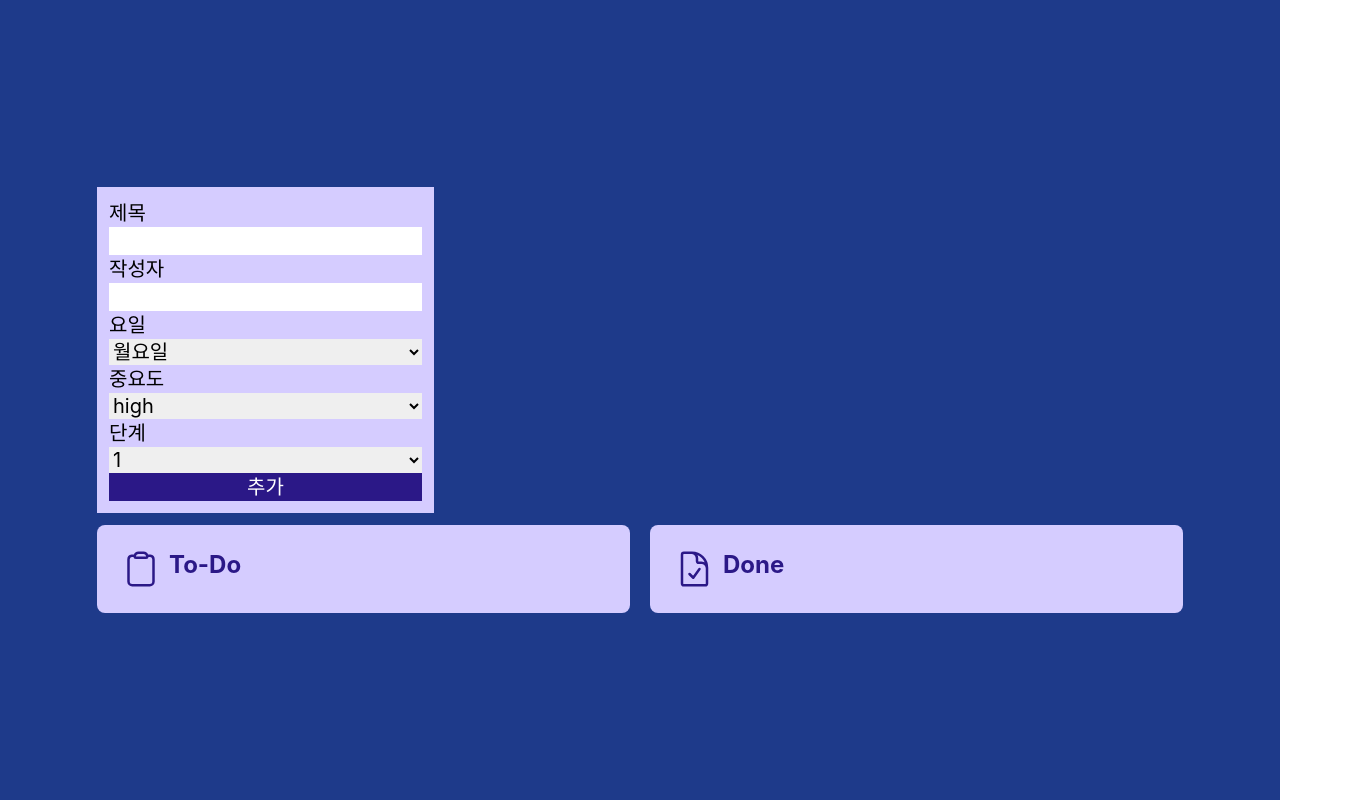
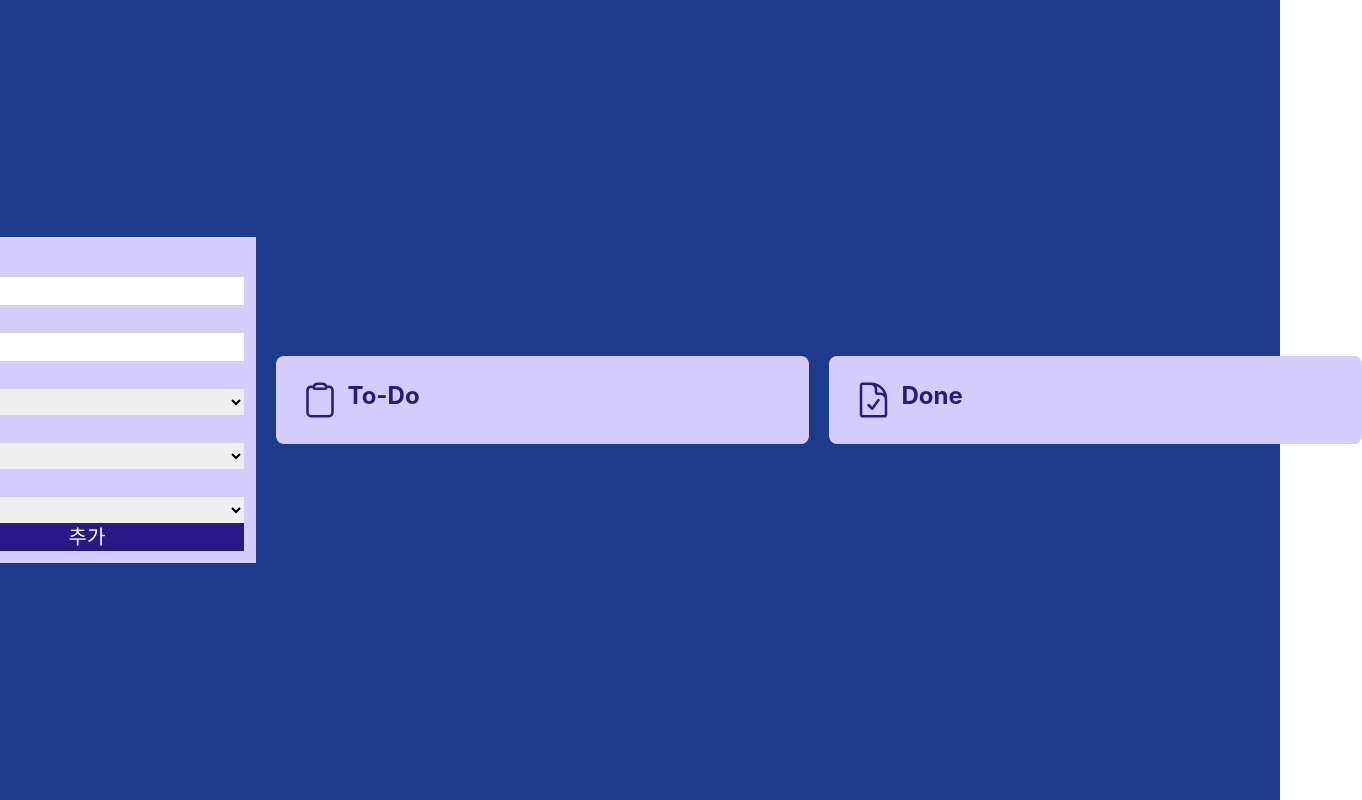
Before and after one commit to lindychi/frontend-bootcamp, a React (Create React App) app: page / in a window 1280 px wide. Shown: the whole page, 1362 px wide, since content can reach past the window. Built offline with nearby package versions, Linux system fonts and the light colour scheme.

Commit message:
header 분리

```diff
--- a/src/App.tsx
+++ b/src/App.tsx
@@ -1,18 +1,15 @@
 import React, { useState, useEffect } from "react";
 import "./App.css";
-import { Date, Level, todoData as originTodoData, Priority, TodoItem } from "./consts/todoList";
+import { Date, Level, todoData as originTodoData, Priority, TodoItem, TodoItemRequest } from "./consts/todoList";
 import clsx from 'clsx';
+import TodoHeader from "./components/TodoHeader";
 
 
 
 
 
 function App() {
-  const [title, setTitle] = useState("");
-  const [author, setAuthor] = useState("");
-  const [dueDate, setDueDate] = useState("Mon");
-  const [priority, setPriority] = useState<Priority>("high");
-  const [level, setLevel] = useState(1);
+
 
   const [todoData, setTodoData] = useState<TodoItem[]>(() => {
     // localStorage에서 데이터 불러오기
@@ -24,89 +21,26 @@ function App() {
   const todoList = todoData.filter((item) => item.progress === "TODO");
   const doneList = todoData.filter((item) => item.progress === "DONE");
 
+  const handleDelete = (deleteId: number) => {
+    // Todo 또는 Done 항목 삭제
+    setTodoData((prev) => prev.filter((prevItem) => prevItem.id !== deleteId));
+  };
+
   useEffect(() => {
     localStorage.setItem("todoData", JSON.stringify(todoData));
   }, [todoData]);
 
-  const dateList = [
-  { key: "Mon", value: "월요일"} ,
-  { key: "Tue", value: "화요일"} ,
-  { key: "Wed", value: "수요일"} ,
-  { key: "Thu", value: "목요일"} ,
-  { key: "Fri", value: "금요일"} ,
-  { key: "Sat", value: "토요일"} ,
-  { key: "Sun", value: "일요일"} , ] ;
+  const handleAddTodo = (todo: TodoItemRequest) => {
+    setTodoData([...todoData, {...todo, id: todoData.length + 1}])}
 
 
 
 
   return <div className="bg-blue-900 w-full min-h-screen h-full flex flex-row justify-center items-center gap-5 ">
+    <TodoHeader handleAddTodo={handleAddTodo}/>
 
 <div className="flex flex-col gap-3">
-<div className="p-3 bg-blue-100 h-fit w-fit flex flex-col text-xl">
-제목{""} <input
-type= "text"
-value ={title}
-onChange={(event) => setTitle(event.target.value)} />
-작성자{""} <input
-type= "text"
-value ={author}
-onChange={(event) => setAuthor(event.target.value)} />
-요일{""}
-<select onChange={(e) => setDueDate(e.target.value)}
-value={dueDate}>
-  {dateList.map((item)=> (<option value={item.key}>{item.value}</option>))}
-</select>
-중요도 {""}
-<select
-value= {priority}
-onChange={(event) => setPriority(event.target.value as Priority)} >
-  <option value="high">high</option>
-  <option value="medium">medium</option>
-  <option value="low">low</option>
-</select>
-단계 {""}
-<select
-value= {level}
-onChange={(event) => setLevel(Number(event.target.value))} >
-  <option value={1}>1</option>
-  <option value={2}>2</option>
-  <option value={3}>3</option>
-</select>
 
-
-<button className="bg-blue-800 text-white"
-onClick={() => {
-  console.log({title,
-    progress: "TODO",
-    level : level as Level,
-    priority : priority,
-    dueDate: dueDate as Date,
-    author, })
-  setTodoData([
-    ...todoData,{
-      id: todoData.length + 1,
-      title,
-    progress: "TODO",
-    level : level as Level,
-    priority : priority,
-    dueDate: dueDate as Date,
-    author, },
-  ])
-  setTitle("")
-  setAuthor("")
-  setDueDate("Mon")
-  setPriority("high")
-  setLevel(1);
-  }}
->
-추가
-</button>
-
-
-
-
-</div>
 
 
 <div className="flex flex-row gap-5">
@@ -124,34 +58,34 @@ onClick={() => {
     <div className="flex flex-row justify-between">
       <div className="flex flex-row gap-2">
         <div className={clsx('p-2 rounded-md', {
-        'bg-priority-high': item.priority.toLowerCase() === 'high',
-        'bg-priority-medium': item.priority.toLowerCase() === 'medium',
-        'bg-priority-low': item.priority.toLowerCase() === 'low',
+        'bg-priority-high': item.priority === 'high',
+        'bg-priority-medium': item.priority === 'medium',
+        'bg-priority-low': item.priority === 'low',
         })}>{item.dueDate}</div>
         <div className="flex flex-row gap-2" >
           <svg xmlns="http://www.w3.org/2000/svg" width="24" height="24" viewBox="0 0 24 24" fill="none">
           <path d="M0 6H20C22.2091 6 24 7.79086 24 10V14.5714C24 16.465 22.465 18 20.5714 18H12C5.37258 18 0 12.6274 0 6Z"
           className={clsx({
-            'fill-priority-high': item.priority.toLowerCase() === 'high',
-            'fill-priority-medium': item.priority.toLowerCase() === 'medium',
-            'fill-priority-low': item.priority.toLowerCase() === 'low',
+            'fill-priority-high': item.priority === 'high',
+            'fill-priority-medium': item.priority === 'medium',
+            'fill-priority-low': item.priority === 'low',
             })}/>
           </svg>
           <svg xmlns="http://www.w3.org/2000/svg" width="24" height="24" viewBox="0 0 24 24" fill="none">
           <path d="M0 6H20C22.2091 6 24 7.79086 24 10V14.5714C24 16.465 22.465 18 20.5714 18H12C5.37258 18 0 12.6274 0 6Z"
           className={clsx({
-            'fill-priority-high': item.priority.toLowerCase() === 'high',
-            'fill-priority-medium': item.priority.toLowerCase() === 'medium',
-            'fill-priority-low': item.priority.toLowerCase() === 'low',
+            'fill-priority-high': item.priority === 'high',
+            'fill-priority-medium': item.priority === 'medium',
+            'fill-priority-low': item.priority === 'low',
             'fill-priority-inactive': item.level === 1
             })}/>
           </svg>
           <svg xmlns="http://www.w3.org/2000/svg" width="24" height="24" viewBox="0 0 24 24" fill="none">
           <path d="M0 6H20C22.2091 6 24 7.79086 24 10V14.5714C24 16.465 22.465 18 20.5714 18H12C5.37258 18 0 12.6274 0 6Z"
           className={clsx({
-            'fill-priority-high': item.priority.toLowerCase() === 'high',
-            'fill-priority-medium': item.priority.toLowerCase() === 'medium',
-            'fill-priority-low': item.priority.toLowerCase() === 'low',
+            'fill-priority-high': item.priority === 'high',
+            'fill-priority-medium': item.priority === 'medium',
+            'fill-priority-low': item.priority === 'low',
             '!fill-priority-inactive': item.level === 1 || item.level === 2,
             })}/>
           </svg>
@@ -173,6 +107,12 @@ onClick={() => {
           >
             완료
           </button>
+          <button
+        className="text-white bg-red-500 p-2"
+        onClick={() => handleDelete(item.id)}
+      >
+        삭제
+      </button>
 
     </div>
   </div>
@@ -190,34 +130,34 @@ onClick={() => {
     <div className="flex flex-row justify-between">
       <div className="flex flex-row gap-2">
         <div className={clsx('p-2 rounded-md', {
-        'bg-priority-high': item.priority.toLowerCase() === 'high',
-        'bg-priority-medium': item.priority.toLowerCase() === 'medium',
-        'bg-priority-low': item.priority.toLowerCase() === 'low',
+        'bg-priority-high': item.priority === 'high',
+        'bg-priority-medium': item.priority === 'medium',
+        'bg-priority-low': item.priority === 'low',
         })}>{item.dueDate}</div>
         <div className="flex flex-row gap-2" >
           <svg xmlns="http://www.w3.org/2000/svg" width="24" height="24" viewBox="0 0 24 24" fill="none">
           <path d="M0 6H20C22.2091 6 24 7.79086 24 10V14.5714C24 16.465 22.465 18 20.5714 18H12C5.37258 18 0 12.6274 0 6Z"
           className={clsx({
-            'fill-priority-high': item.priority.toLowerCase() === 'high',
-            'fill-priority-medium': item.priority.toLowerCase() === 'medium',
-            'fill-priority-low': item.priority.toLowerCase() === 'low',
+            'fill-priority-high': item.priority === 'high',
+            'fill-priority-medium': item.priority === 'medium',
+            'fill-priority-low': item.priority === 'low',
             })}/>
           </svg>
           <svg xmlns="http://www.w3.org/2000/svg" width="24" height="24" viewBox="0 0 24 24" fill="none">
           <path d="M0 6H20C22.2091 6 24 7.79086 24 10V14.5714C24 16.465 22.465 18 20.5714 18H12C5.37258 18 0 12.6274 0 6Z"
           className={clsx({
-            'fill-priority-high': item.priority.toLowerCase() === 'high',
-            'fill-priority-medium': item.priority.toLowerCase() === 'medium',
-            'fill-priority-low': item.priority.toLowerCase() === 'low',
+            'fill-priority-high': item.priority === 'high',
+            'fill-priority-medium': item.priority === 'medium',
+            'fill-priority-low': item.priority === 'low',
             'fill-priority-inactive': item.level === 1
             })}/>
           </svg>
           <svg xmlns="http://www.w3.org/2000/svg" width="24" height="24" viewBox="0 0 24 24" fill="none">
           <path d="M0 6H20C22.2091 6 24 7.79086 24 10V14.5714C24 16.465 22.465 18 20.5714 18H12C5.37258 18 0 12.6274 0 6Z"
           className={clsx({
-            'fill-priority-high': item.priority.toLowerCase() === 'high',
-            'fill-priority-medium': item.priority.toLowerCase() === 'medium',
-            'fill-priority-low': item.priority.toLowerCase() === 'low',
+            'fill-priority-high': item.priority === 'high',
+            'fill-priority-medium': item.priority === 'medium',
+            'fill-priority-low': item.priority === 'low',
             '!fill-priority-inactive': item.level === 1 || item.level === 2,
             })}/>
           </svg>
@@ -238,6 +178,12 @@ onClick={() => {
           >
             복구
           </button>
+          <button
+        className="text-white bg-red-500 p-2"
+        onClick={() => handleDelete(item.id)}
+      >
+        삭제
+      </button>
     </div>
   </div>
   )}
--- /dev/null
+++ b/src/components/TodoHeader.tsx
@@ -0,0 +1,91 @@
+import React, { useState } from 'react'
+import { Date, Level, Priority, TodoItemRequest } from '../consts/todoList';
+
+type Props = { handleAddTodo : (todo: TodoItemRequest) => void } ;
+
+export default function TodoHeader({ handleAddTodo }: Props) {
+    const [title, setTitle] = useState("");
+    const [author, setAuthor] = useState("");
+    const [dueDate, setDueDate] = useState("Mon");
+    const [priority, setPriority] = useState<Priority>("high");
+    const [level, setLevel] = useState(1);
+
+    const dateList = [
+      { key: "Mon", value: "월요일"} ,
+      { key: "Tue", value: "화요일"} ,
+      { key: "Wed", value: "수요일"} ,
+      { key: "Thu", value: "목요일"} ,
+      { key: "Fri", value: "금요일"} ,
+      { key: "Sat", value: "토요일"} ,
+      { key: "Sun", value: "일요일"} , ] ;
+
+
+  return (
+
+        <div className="p-3 bg-blue-100 h-fit w-fit flex flex-col text-xl">
+제목{""} <input
+type= "text"
+value ={title}
+onChange={(event) => setTitle(event.target.value)} />
+작성자{""} <input
+type= "text"
+value ={author}
+onChange={(event) => setAuthor(event.target.value)} />
+요일{""}
+<select onChange={(e) => setDueDate(e.target.value)}
+value={dueDate}>
+  {dateList.map((item)=> (<option value={item.key}>{item.value}</option>))}
+</select>
+중요도 {""}
+<select
+value= {priority}
+onChange={(event) => setPriority(event.target.value as Priority)} >
+  <option value="high">high</option>
+  <option value="medium">medium</option>
+  <option value="low">low</option>
+</select>
+단계 {""}
+<select
+value= {level}
+onChange={(event) => setLevel(Number(event.target.value))} >
+  <option value={1}>1</option>
+  <option value={2}>2</option>
+  <option value={3}>3</option>
+</select>
+
+
+<button className="bg-blue-800 text-white"
+onClick={() => {
+  console.log({title,
+    progress: "TODO",
+    level : level as Level,
+    priority : priority,
+    dueDate: dueDate as Date,
+    author, })
+    handleAddTodo({
+    title,
+    progress: "TODO",
+    level : level as Level,
+    priority : priority,
+    dueDate: dueDate as Date,
+    author,
+    })
+
+  setTitle("")
+  setAuthor("")
+  setDueDate("Mon")
+  setPriority("high")
+  setLevel(1);
+  }}
+>
+추가
+</button>
+
+
+
+
+</div>
+
+
+  )
+}
--- a/src/consts/todoList.ts
+++ b/src/consts/todoList.ts
@@ -12,6 +12,8 @@ export interface TodoItem {
   dueDate: Date;
   author: string;
 }
+
+export type TodoItemRequest = Omit<TodoItem, "id">
 
 export const todoData: TodoItem[] = [
   {
```
